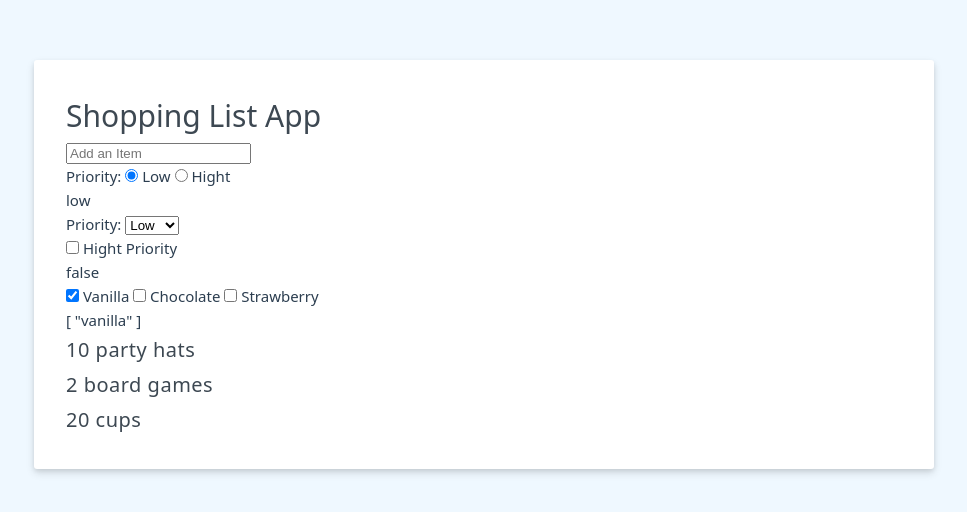
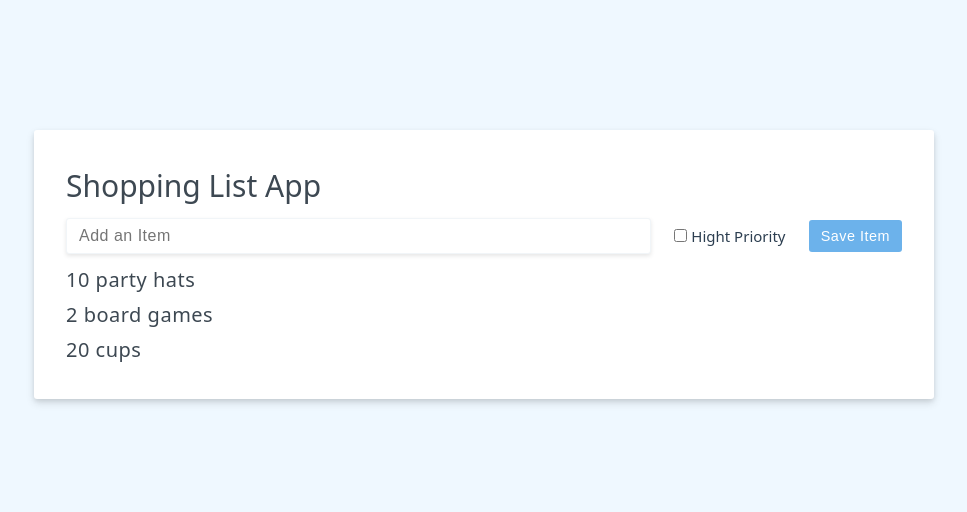
Before and after one commit to huy19712011/vue-app02, a Vue app: page / in a window 1280 px wide. Shown: the part 136-648 px from the top of the page, without its empty margins (156-1123 px from the left). Built offline with nearby package versions, Linux system fonts and the light colour scheme.

Commit message:
User Events

```diff
--- a/src/App.vue
+++ b/src/App.vue
@@ -11,48 +11,21 @@
 const newItem = ref("");
 const newItemPriority = ref("low");
 const newItemHighPriority = ref(false);
-const iceCreamFlavors = ref(["vanilla"]);
 </script>
 
 <template>
   <h1>{{ header }}</h1>
-  <input type="text" placeholder="Add an Item" v-model.lazy="newItem" />
-  {{ newItem }} <br />
-  Priority:
-  <label>
-    <input type="radio" value="low" v-model="newItemPriority" /> Low
-  </label>
-  <label>
-    <input type="radio" value="hight" v-model="newItemPriority" /> Hight
-  </label>
-  <br />
-  {{ newItemPriority }}
-  <br />
-  <label>
-    Priority:
-    <select v-model="newItemPriority">
-      <option value="low">Low</option>
-      <option value="hight">Hight</option>
-    </select> </label
-  ><br />
-  <label>
-    <input type="checkbox" v-model="newItemHighPriority" /> Hight Priority
-  </label>
-  <br />
-  {{ newItemHighPriority }} <br />
-  <label>
-    <input type="checkbox" value="vanilla" v-model="iceCreamFlavors" /> Vanilla
-  </label>
-  <label>
-    <input type="checkbox" value="chocolate" v-model="iceCreamFlavors" />
-    Chocolate
-  </label>
-  <label>
-    <input type="checkbox" value="strawberry" v-model="iceCreamFlavors" />
-    Strawberry
-  </label>
-  <br />
-  {{ iceCreamFlavors }}
+  <form
+    class="add-item-form"
+    v-on:submit.prevent="items.push({ id: items.length + 1, label: newItem })"
+  >
+    <input type="text" placeholder="Add an Item" v-model.lazy="newItem" />
+
+    <label>
+      <input type="checkbox" v-model="newItemHighPriority" /> Hight Priority
+    </label>
+    <button class="btn btn-primary">Save Item</button>
+  </form>
   <ul>
     <li v-for="{ id, label } in items" :key="id">{{ label }}</li>
   </ul>
```
